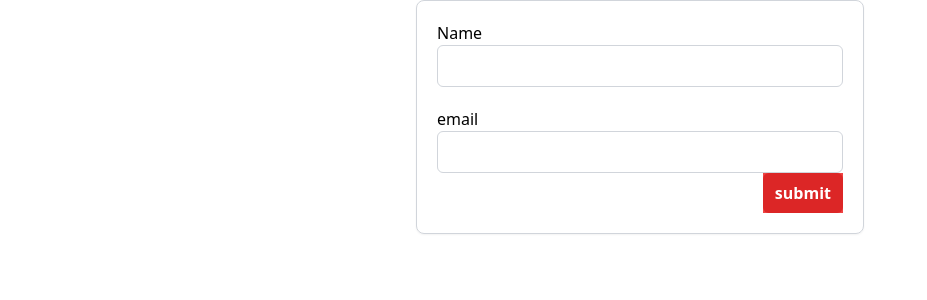
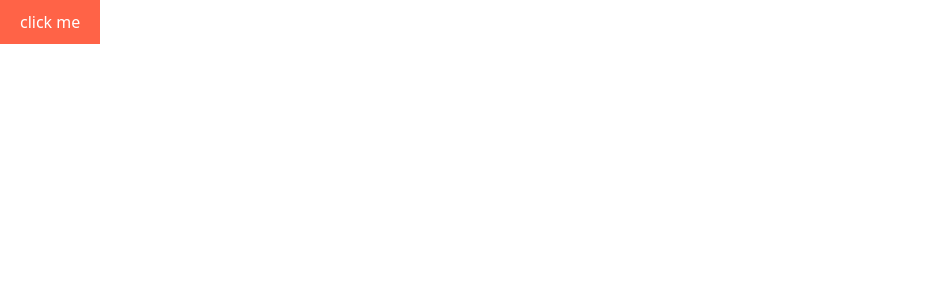
Before and after one commit to abdulalimsujon/react_with_typeScript, a React (Vite) app: page / in a window 1280 px wide. Shown: the top 300 px of the page, without its empty margins (0-927 px from the left). Built offline with nearby package versions, Linux system fonts and the light colour scheme.

Commit message:
button with Transform

```diff
--- /dev/null
+++ b/src/App.css
@@ -0,0 +1,31 @@
+.btn {
+  border: transparent;
+  color: tomato;
+  padding: 10px 20px;
+  background-color: transparent;
+  transition-duration: 500ms;
+  animation-timing-function: ease;
+  position: relative;
+  overflow: hidden;
+}
+.btn::after {
+  content: "";
+  height: 100%;
+  width: 100%;
+  background-color: white;
+  top: 0;
+  right: 0;
+  transition-timing-function: ease;
+  transition-duration: 1000ms;
+  transform: scaleY(0);
+  position: absolute;
+  z-index: -1;
+}
+.btn:hover {
+  color: white;
+}
+
+.btn:hover:after {
+  transform: scaleY(1);
+  background-color: tomato;
+}
--- a/src/App.tsx
+++ b/src/App.tsx
@@ -1,58 +1,9 @@
-import Container from "./components/ui/Container";
-import {
-  Form,
-  FormSection,
-  FormSubmit,
-  Input,
-} from "./components/reuseableForm";
-import { FieldValues, SubmitHandler, useForm } from "react-hook-form";
-import { z } from "zod";
-
+import "./App.css";
 function App() {
-  const {
-    register,
-    handleSubmit,
-    formState: { errors },
-  } = useForm<TTest>();
-
-  const onsubmit = (data: FieldValues) => {
-    console.log(data);
-  };
-  const TestSchema = z.object({
-    name: z.string(),
-    email: z.string().email(),
-  });
-  type TTest = z.infer<typeof TestSchema>;
   return (
-    <Container>
-      <Form onSubmit={handleSubmit(onsubmit) as SubmitHandler<FieldValues>}>
-        <FormSection>
-          <div className="w-full max-w-md">
-            <label className="block" htmlFor="name">
-              Name
-            </label>
-            <input
-              type="text"
-              id="name"
-              {...register("name", { required: true })}
-            />
-            {errors.name && (
-              <span className="text-xs text-red-500">
-                {errors.name.message}
-              </span>
-            )}
-          </div>
-
-          <Input
-            type="email"
-            errors={errors}
-            label={"email"}
-            register={register("email")}
-          ></Input>
-        </FormSection>
-        <FormSubmit></FormSubmit>
-      </Form>
-    </Container>
+    <div className="main">
+      <button className="btn">click me</button>
+    </div>
   );
 }
 
```
